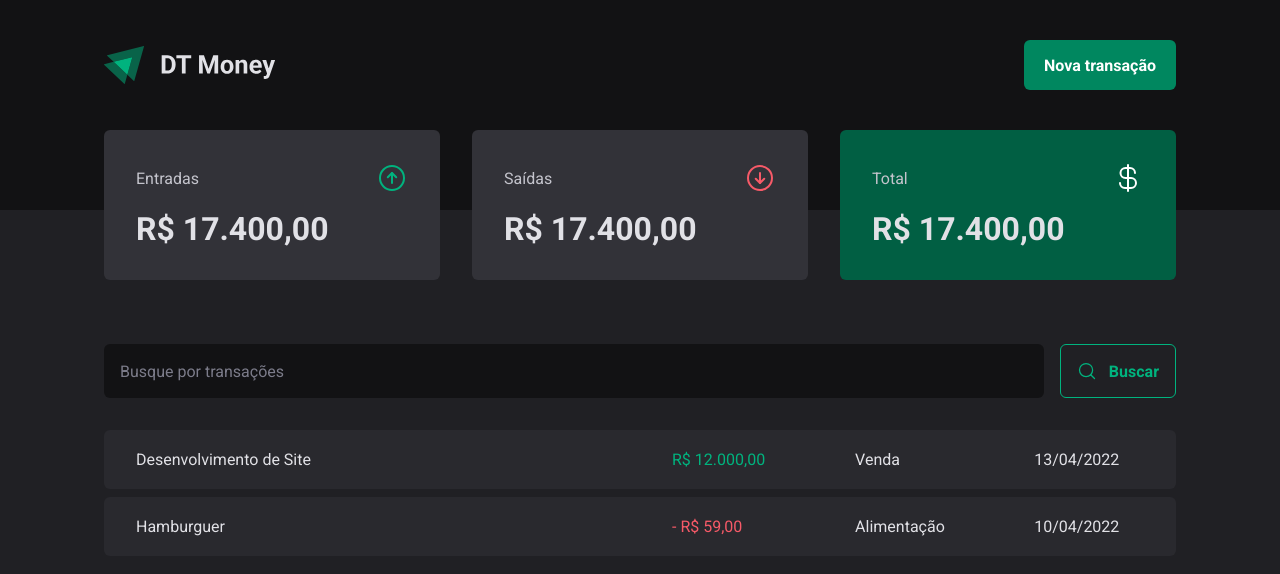
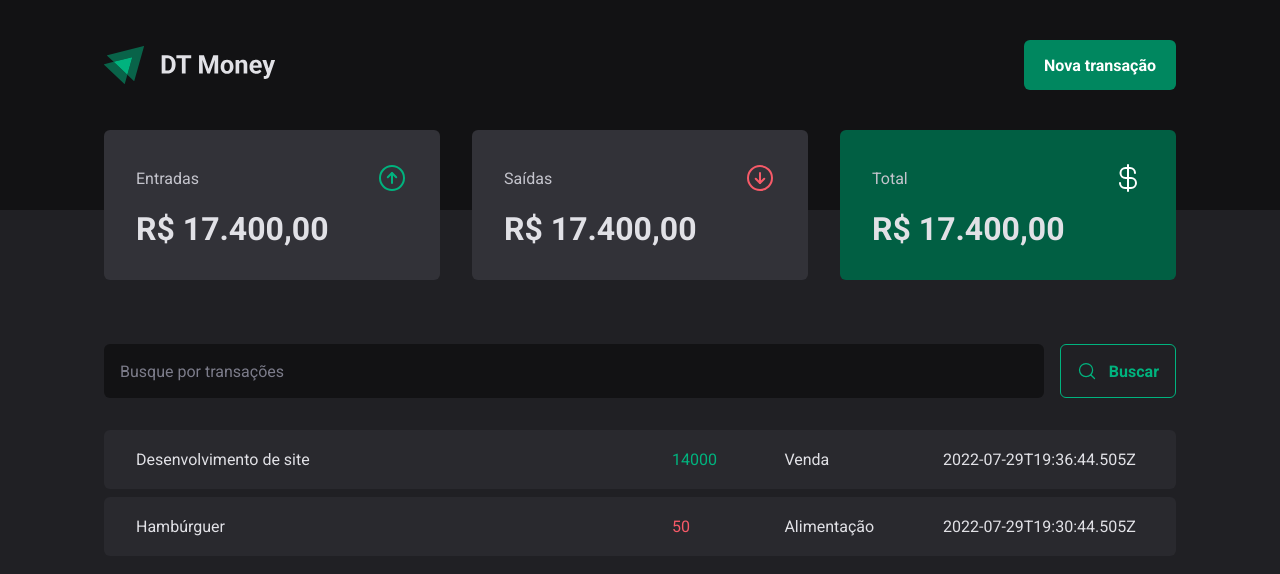
Before and after one commit to marcelopajr/ignite-dt-money, a React (Vite) app: page / in a window 1280 px wide. Shown: the top 574 px of the page. Built offline with nearby package versions, Linux system fonts and the light colour scheme; data requests are answered from the project's data file.

Commit message:
feat: add api request to fetch transactions list

```diff
--- a/src/pages/Transactions/index.tsx
+++ b/src/pages/Transactions/index.tsx
@@ -1,3 +1,4 @@
+import { useEffect, useState } from "react";
 import { Header } from "../../components/Header";
 import { Summary } from "../../components/Summary";
 import { SearchForm } from "./components/SearchForm";
@@ -8,7 +9,28 @@
   PriceHighlight,
 } from "./styles";
 
+interface Transaction {
+  id: number;
+  description: string;
+  type: "income" | "outcome";
+  price: number;
+  category: string;
+  createdAt: string;
+}
+
 export function Transactions() {
+  const [transactions, setTransactions] = useState<Transaction[]>([]);
+
+  async function loadTransactions() {
+    const response = await fetch("http://localhost:3000/transactions");
+    const data = await response.json();
+
+    setTransactions(data);
+  }
+  useEffect(() => {
+    loadTransactions();
+  }, []);
+
   return (
     <div>
       <Header />
@@ -19,22 +41,20 @@
 
         <TransactionsTable>
           <tbody>
-            <tr>
-              <td width="50%">Desenvolvimento de Site</td>
-              <td>
-                <PriceHighlight variant="income">R$ 12.000,00</PriceHighlight>
-              </td>
-              <td>Venda</td>
-              <td>13/04/2022</td>
-            </tr>
-            <tr>
-              <td width="50%">Hamburguer</td>
-              <td>
-                <PriceHighlight variant="outcome">- R$ 59,00</PriceHighlight>
-              </td>
-              <td>Alimentação</td>
-              <td>10/04/2022</td>
-            </tr>
+            {transactions.map((transaction) => {
+              return (
+                <tr key={transaction.id}>
+                  <td width="50%">{transaction.description}</td>
+                  <td>
+                    <PriceHighlight variant={transaction.type}>
+                      {transaction.price}
+                    </PriceHighlight>
+                  </td>
+                  <td>{transaction.category}</td>
+                  <td>{transaction.createdAt}</td>
+                </tr>
+              );
+            })}
           </tbody>
         </TransactionsTable>
       </TransactionsContainer>
```
